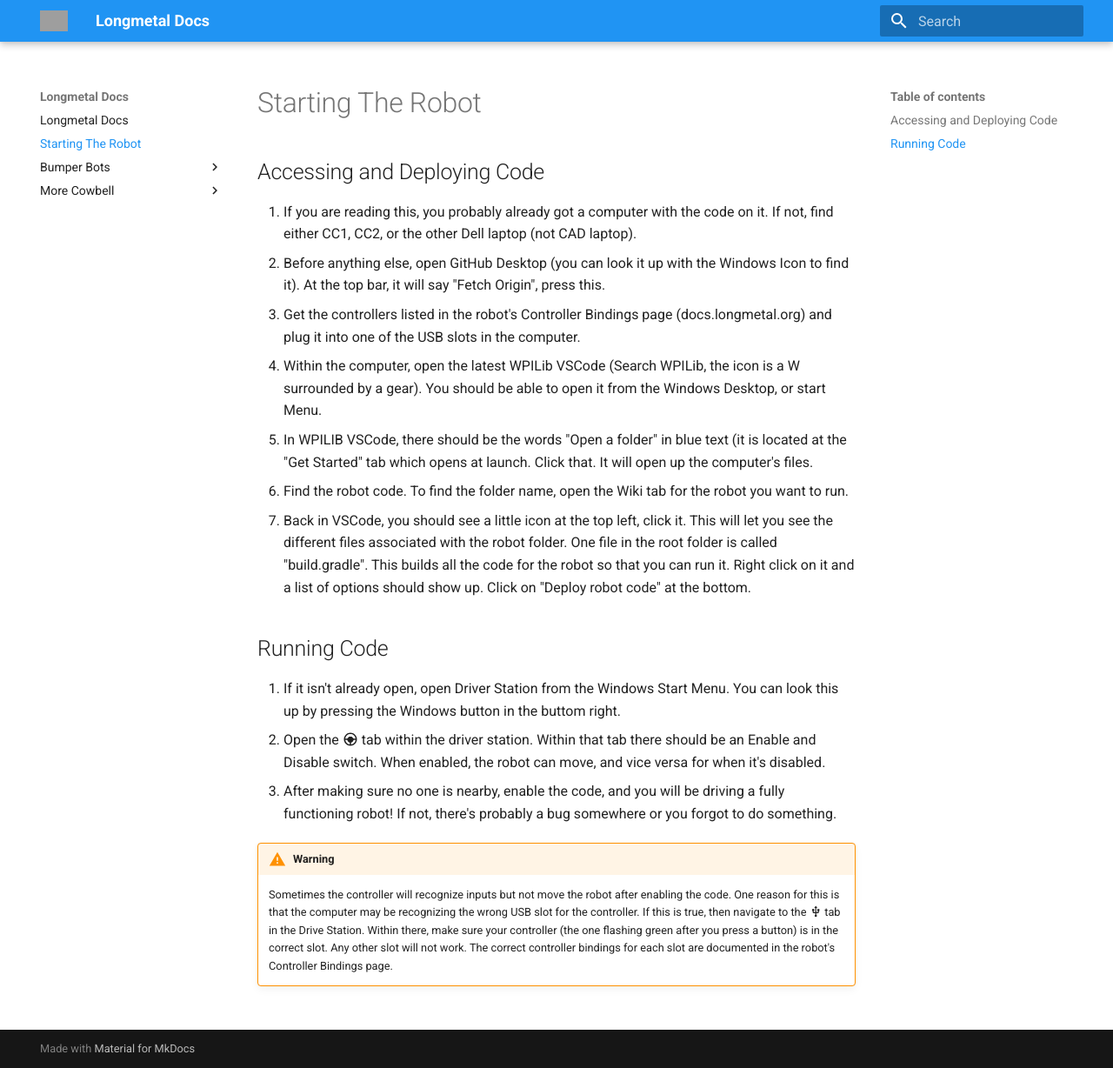
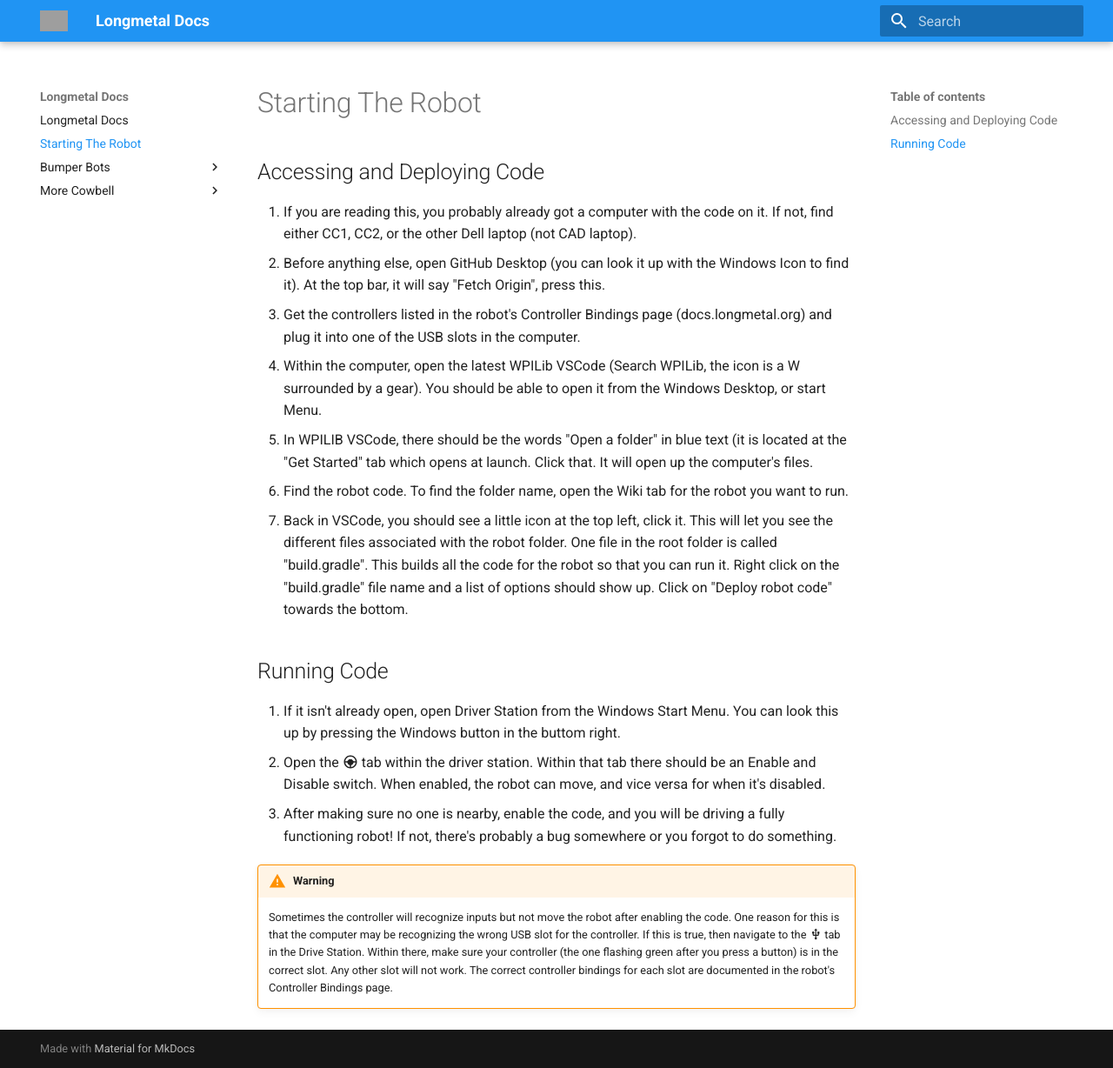
Before and after one commit to longmetal7127/metal-docs, an MkDocs documentation site: the page built from docs/starting-robot.md, in a window 1280 px wide and 1228 px high. Shown: the whole window at 87% size. Built offline with MkDocs 1.6.1 and Material for MkDocs 9.7.7, drawn with Linux system fonts in a browser that asks for light colours; grey boxes are pictures that could not be loaded.

Commit message:
Update starting-robot.md

```diff
--- a/docs/starting-robot.md
+++ b/docs/starting-robot.md
@@ -7,7 +7,7 @@
 4. Within the computer, open the latest WPILib VSCode (Search WPILib, the icon is a W surrounded by a gear). You should be able to open it from the Windows Desktop, or start Menu.
 5. In WPILIB VSCode, there should be the words "Open a folder" in blue text (it is located at the "Get Started" tab which opens at launch. Click that. It will open up the computer's files.
 6. Find the robot code. To find the folder name, open the Wiki tab for the robot you want to run.
-7. Back in VSCode, you should see a little icon at the top left, click it. This will let you see the different files associated with the robot folder. One file in the root folder is called "build.gradle". This builds all the code for the robot so that you can run it. Right click on it and a list of options should show up. Click on "Deploy robot code" at the bottom.
+7. Back in VSCode, you should see a little icon at the top left, click it. This will let you see the different files associated with the robot folder. One file in the root folder is called "build.gradle". This builds all the code for the robot so that you can run it. Right click on the "build.gradle" file name and a list of options should show up. Click on "Deploy robot code" towards the bottom.
 
 ## Running Code
 1. If it isn't already open, open Driver Station from the Windows Start Menu. You can look this up by pressing the Windows button in the buttom right.
```
